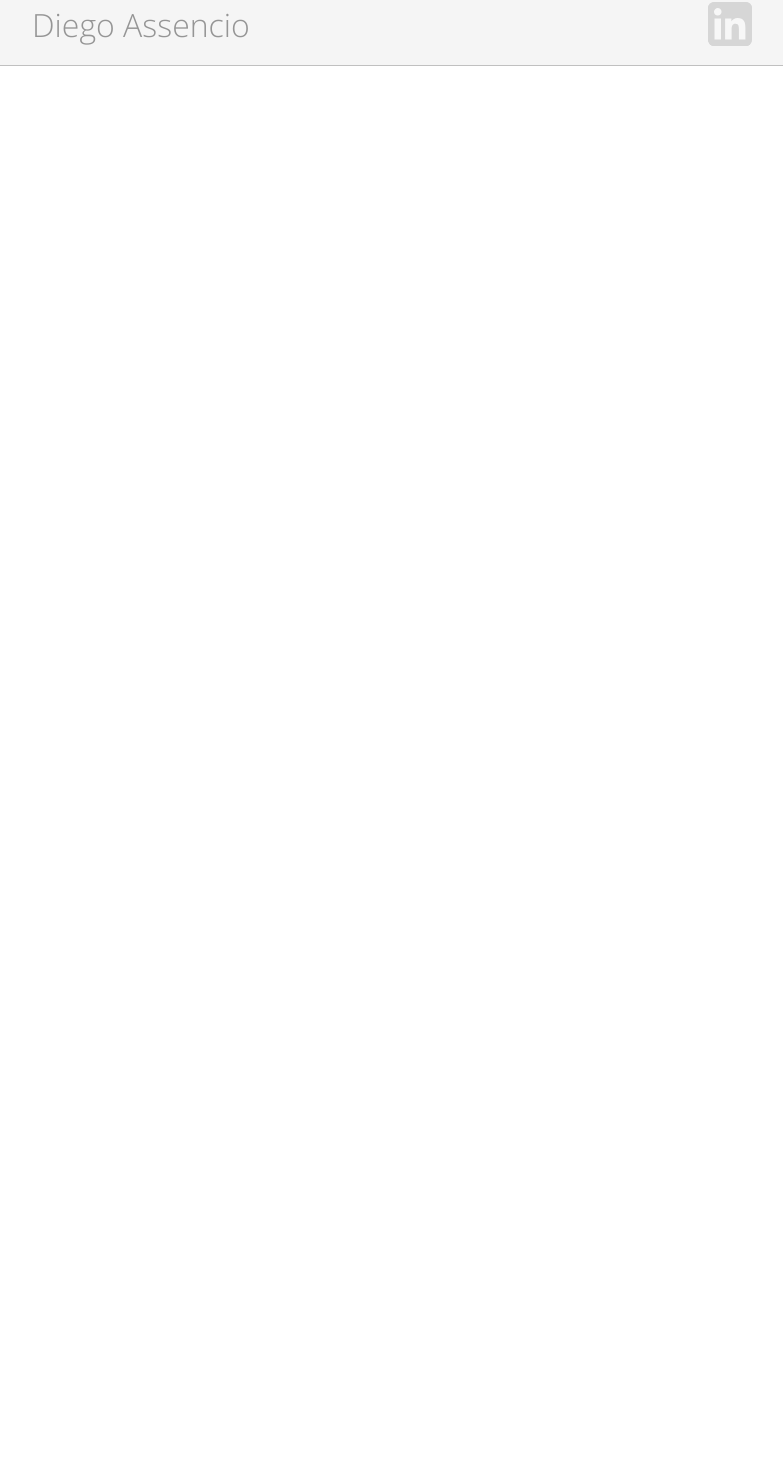
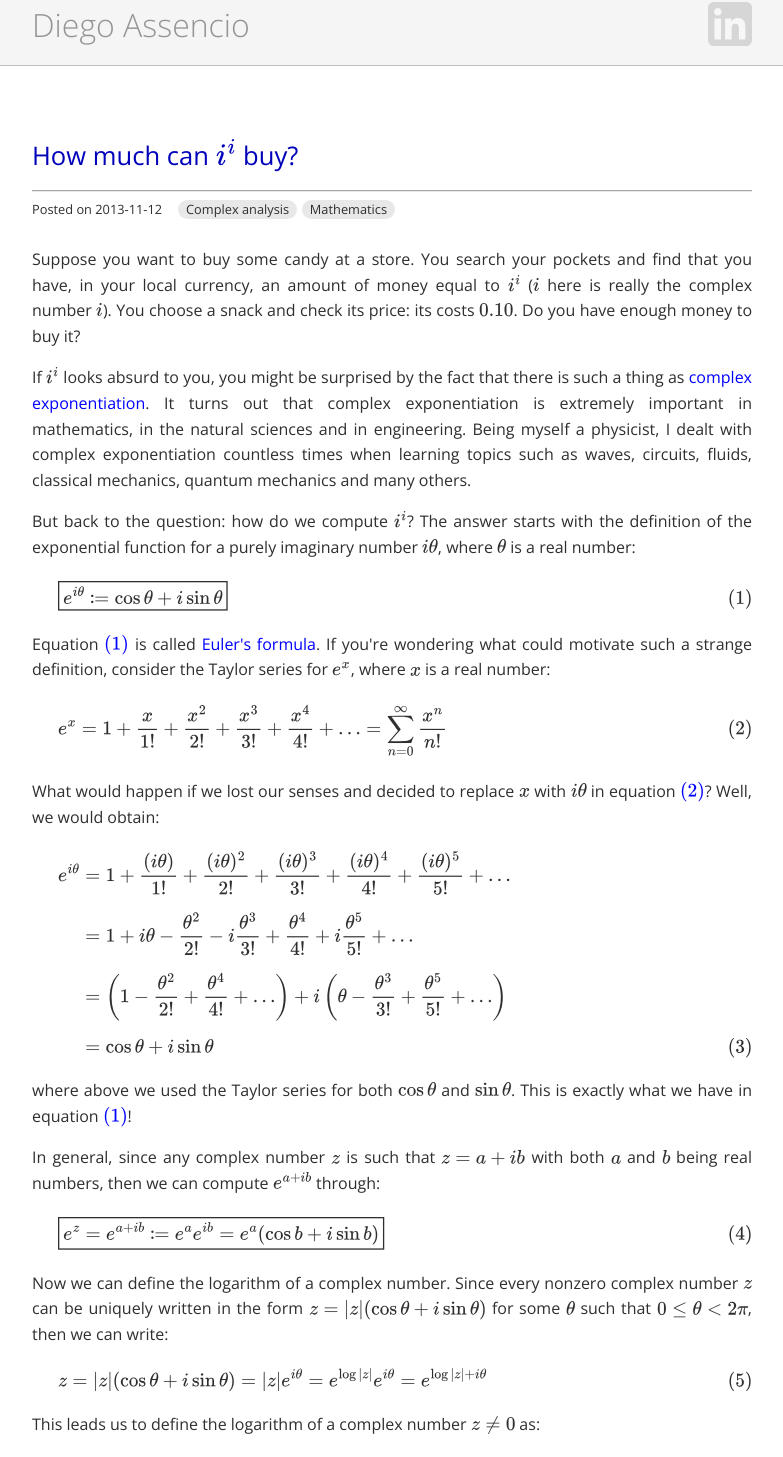
Before and after one commit to dassencio/blog, a Vue app: page /7 in a window 1280 px wide. Before the commit this address had no page. Shown: the part 23-1480 px from the top of the page, without its empty margins (248-1031 px from the left). Before the commit the page ends 800 px from the top, so only its background shows below. Built offline with nearby package versions, Linux system fonts and the light colour scheme.

Commit message:
Add post: "How much can $i^i$ buy?"

```diff
--- a/src/components/PostList.vue
+++ b/src/components/PostList.vue
@@ -15,9 +15,10 @@
 </template>
 
 <script setup lang="ts">
-import { computed } from "vue";
+import { computed, onMounted } from "vue";
 import { useRoute } from "vue-router";
 import PostListItem from "@/components/PostListItem.vue";
+import mathjax from "@/mathjax";
 import posts from "@/posts";
 import type { PostLabel } from "@/types";
 
@@ -27,6 +28,10 @@ const matchingPosts = computed(() => {
   return label.value
     ? posts.filter((post) => post.labels.includes(label.value))
     : posts;
+});
+
+onMounted(() => {
+  mathjax.render();
 });
 </script>
 
--- a/src/posts.ts
+++ b/src/posts.ts
@@ -2,6 +2,14 @@ import { dateToString } from "@/functions";
 import { PostLabel, type Post } from "@/types";
 
 const posts: Post[] = [
+  {
+    compatibilityIndex: "827f3801cb1a0f2b336b0fc67f9e1abd",
+    component: () => import("@/posts/7.vue"),
+    date: dateToString(2013, 11, 12),
+    id: "7",
+    labels: [PostLabel.CompAnalysis, PostLabel.Mathematics],
+    title: "How much can $i^i$ buy?",
+  },
   {
     compatibilityIndex: "dd84af0964fb8d47db6e9cd6e73abac9",
     component: () => import("@/posts/6.vue"),
--- /dev/null
+++ b/src/posts/7.vue
@@ -0,0 +1,166 @@
+<template>
+  <p>
+    Suppose you want to buy some candy at a store. You search your pockets and
+    find that you have, in your local currency, an amount of money equal to
+    $i^i$ ($i$ here is really the complex number $i$). You choose a snack and
+    check its price: its costs $0.10$. Do you have enough money to buy it?
+  </p>
+
+  <p>
+    If $i^i$ looks absurd to you, you might be surprised by the fact that there
+    is such a thing as
+    <a href="http://mathworld.wolfram.com/ComplexExponentiation.html"
+      >complex exponentiation</a
+    >. It turns out that complex exponentiation is extremely important in
+    mathematics, in the natural sciences and in engineering. Being myself a
+    physicist, I dealt with complex exponentiation countless times when learning
+    topics such as waves, circuits, fluids, classical mechanics, quantum
+    mechanics and many others.
+  </p>
+
+  <p>
+    But back to the question: how do we compute $i^i$? The answer starts with
+    the definition of the exponential function for a purely imaginary number
+    $i\theta$, where $\theta$ is a real number:
+  </p>
+
+  <EquationBlock boxed>
+    e^{i\theta} \coloneqq \cos\theta + i\sin\theta \label{euler_eq}
+  </EquationBlock>
+
+  <p>
+    Equation \eqref{euler_eq} is called
+    <a href="https://en.wikipedia.org/wiki/Euler%27s_formula">Euler's formula</a
+    >. If you're wondering what could motivate such a strange definition,
+    consider the Taylor series for $e^x$, where $x$ is a real number:
+  </p>
+
+  <EquationBlock>
+    e^x = 1 + \frac{x}{1!} + \frac{x^2}{2!} + \frac{x^3}{3!} + \frac{x^4}{4!} +
+    \ldots = \sum_{n=0}^{\infty} \frac{x^n}{n!} \label{exp_real_def}
+  </EquationBlock>
+
+  <p>
+    What would happen if we lost our senses and decided to replace $x$ with
+    $i\theta$ in equation \eqref{exp_real_def}? Well, we would obtain:
+  </p>
+
+  <!-- prettier-ignore -->
+  <EquationBlock align>
+    e^{i\theta}
+    &= 1 + \frac{(i\theta)}{1!} + \frac{(i\theta)^2}{2!} +
+       \frac{(i\theta)^3}{3!} + \frac{(i\theta)^4}{4!} +
+       \frac{(i\theta)^5}{5!} + \ldots \\
+    &= 1 + i\theta - \frac{\theta^2}{2!} - i\frac{\theta^3}{3!} +
+       \frac{\theta^4}{4!} + i\frac{\theta^5}{5!} + \ldots \\
+    &= \left(1 - \frac{\theta^2}{2!} + \frac{\theta^4}{4!} + \ldots\right) +
+       i\left(\theta - \frac{\theta^3}{3!} + \frac{\theta^5}{5!} +
+       \ldots\right) \\
+    &= \cos\theta + i\sin\theta
+  </EquationBlock>
+
+  <p>
+    where above we used the Taylor series for both $\cos\theta$ and
+    $\sin\theta$. This is exactly what we have in equation \eqref{euler_eq}!
+  </p>
+
+  <p>
+    In general, since any complex number $z$ is such that $z = a + ib$ with both
+    $a$ and $b$ being real numbers, then we can compute $e^{a + ib}$ through:
+  </p>
+
+  <EquationBlock boxed>
+    e^z = e^{a + ib} \coloneqq e^a e^{ib} = e^a(\cos{b} + i\sin{b})
+  </EquationBlock>
+
+  <p>
+    Now we can define the logarithm of a complex number. Since every nonzero
+    complex number $z$ can be uniquely written in the form $z = |z|(\cos\theta +
+    i\sin\theta)$ for some $\theta$ such that $0 \leq \theta \lt 2\pi$, then we
+    can write:
+  </p>
+
+  <EquationBlock>
+    z = |z|(\cos\theta + i\sin\theta) = |z|e^{i\theta} = e^{\log|z|} e^{i\theta}
+    = e^{\log|z| + i\theta} \label{polar_form}
+  </EquationBlock>
+
+  <p>
+    This leads us to define the logarithm of a complex number $z \neq 0$ as:
+  </p>
+
+  <EquationBlock boxed>
+    \log{z} = \log(e^{\log|z| + i\theta}) \coloneqq \log|z| + i\theta
+    \label{complex_log}
+  </EquationBlock>
+
+  <p>
+    The value of $\log{z}$ is uniquely defined provided that we enforce $0 \leq
+    \theta \lt 2\pi$. This restriction is important since on $z = |z|(\cos\theta
+    + i\sin\theta)$ there are infinitely many possible values of $\theta$ values
+    since:
+  </p>
+
+  <EquationBlock>
+    \cos(\theta + 2\pi n) = \cos\theta \quad \sin(\theta + 2\pi n) = \sin\theta
+  </EquationBlock>
+
+  <p>
+    for any integer $n$. As an example, let's compute $\log i$. Since $|i| = 1$,
+    then:
+  </p>
+
+  <EquationBlock>
+    i = 0 + i = \cos(\pi/2) + i\sin\left(\pi/2) = |i|(\cos(\pi/2) +
+    i\sin(\pi/2)\right)
+  </EquationBlock>
+
+  <p>
+    Using equations \eqref{polar_form} and \eqref{complex_log}, we then get:
+  </p>
+
+  <EquationBlock>
+    \log i = \log|i| + i\pi/2 = \log 1 + i\pi/2 = i\pi/2 \label{log_i}
+  </EquationBlock>
+
+  <p>
+    The last ingredient we need is how to compute $z^w$ for two complex numbers
+    $z$ and $w$ with $z \neq 0$. This can be done according to the following
+    definition:
+  </p>
+
+  <EquationBlock boxed> z^w \coloneqq e^{w\log z} </EquationBlock>
+
+  <p>
+    which is motivated by the fact that for any pair of real numbers $x \gt 0$
+    and $y \neq 0$, we have $x^y = e^{\log x^y} = e^{y\log x}$.
+  </p>
+
+  <p>
+    If you have endured all of this, you're probably eager to know what the
+    value of $i^i$ is. So let's go ahead and compute it:
+  </p>
+
+  <EquationBlock boxed>
+    i^i = e^{i\log i} = e^{i (i\pi/2)} = e^{-\pi/2} \approx 0.2078
+  </EquationBlock>
+
+  <p>
+    where equation \eqref{log_i} was used. Interestingly, $i^i$ is a real
+    number!
+  </p>
+
+  <p>
+    Well, there you have it. You can now go ahead and buy your candy. You
+    deserve it! :-)
+  </p>
+</template>
+
+<script setup lang="ts">
+import { onMounted } from "vue";
+import mathjax from "@/mathjax";
+
+onMounted(() => {
+  mathjax.render();
+});
+</script>
--- a/src/types.ts
+++ b/src/types.ts
@@ -2,6 +2,7 @@ import type { RouteComponent } from "vue-router";
 
 export enum PostLabel {
   Algorithms = "Algorithms",
+  CompAnalysis = "Complex analysis",
   Compsci = "Computer science",
   Git = "Git",
   Gravitation = "Gravitation",
```
